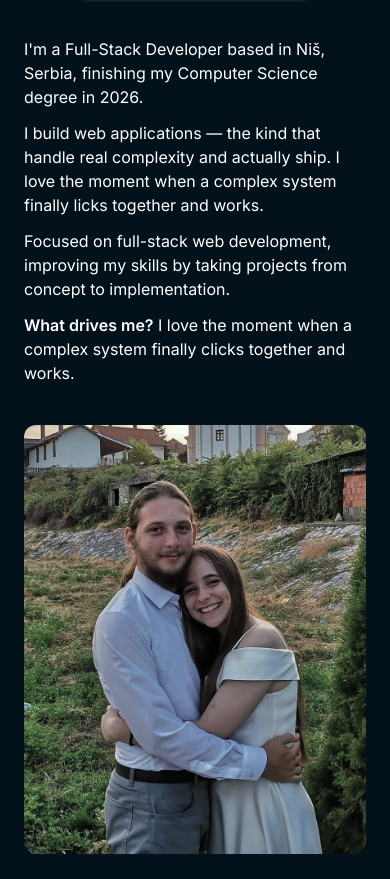
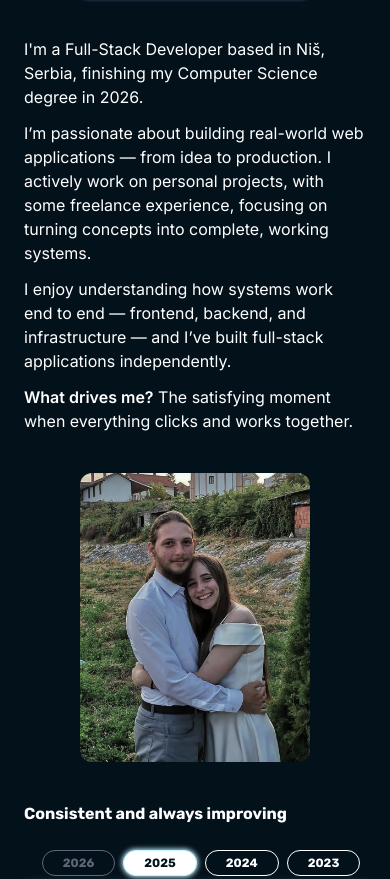
Before and after one commit to VeckovN/veckov-portfolio, a Next.js app: page / in a window 390 px wide. Shown: the part 1367-2246 px from the top of the page. Built offline with nearby package versions, Linux system fonts and the light colour scheme.

Commit message:
chore: refine About me content

```diff
--- a/components/sections/About.tsx
+++ b/components/sections/About.tsx
@@ -26,11 +26,6 @@ const About = () => {
         <section id="about" className='bg-red-300a py-10 w-full mx-auto flex flex-col items-center xl:items-start bg-about text-white'>
 
             <div ref={aboutMeTextRef} className='px-6 md:px-10 max-w-[1280px] w-full mx-auto flex flex-col items-center lg:items-start'>
-                {/* <h2 className={`
-                    mb-10 lg:mb-14 text-3xl md:text-4xl xl:text-5xl font-rubik font-bold
-                    ${aboutMeText.isVisible ? 'animate-slide-down ': 'opacity-0'}
-                    `}
-                > */}
                 <h2 className={`
                     mb-10 lg:mb-14 text-3xl md:text-4xl xl:text-5xl font-rubik font-bold
                     ${isAboutMeTextVisible ? 'animate-[slide-down-close_.3s_ease-in_forwards] ': 'opacity-0'}
@@ -57,8 +52,8 @@ const About = () => {
                     <div className={isAboutMeInfoVisible ? 'animate-[slide-up_.3s_ease-in_forwards] md:animate-[slide-right_.3s_ease-in_forwards]' : 'opacity-0'}>
                         <Image
                             src={PersonalImage}
-                            alt='personalImage'
-                            className="h-fulla min-w-[220px] lg:w-[250px] rounded-xl"
+                            alt='Novak Veckov profile photo'
+                            className="min-w-[220px] max-w-[230px] lg:max-w-[260px] rounded-xl"
                         />
                     </div>
 
@@ -72,16 +67,17 @@ const About = () => {
                             finishing my Computer Science degree in 2026.
                         </p>
                         <p>
-                            I build web applications — the kind that handle real
-                            complexity and actually ship.  I love the moment when a complex system
-                            finally licks together and works.
+                            I’m passionate about building real-world web applications — from idea to production.
+                            I actively work on personal projects, with some freelance experience,
+                            focusing on turning concepts into complete, working systems.
+
                         </p>
                         <p>
-                            Focused on full-stack web development, improving my skills by taking projects
-                            from concept to implementation.
+                            I enjoy understanding how systems work end to end — frontend, backend,
+                            and infrastructure — and I’ve built full-stack applications independently.
                         </p>
                         <p>
-                            <span className='font-semibold'>What drives me?</span> I love the moment when a complex system finally  clicks together and works.
+                            <span className='font-semibold'>What drives me?</span> The satisfying moment when everything clicks and works together.
                         </p>
                     </div>
                 </div>
@@ -93,7 +89,7 @@ const About = () => {
                         ${isGithubCalendarVisible ? 'animate-[slide-right_.3s_ease-in_forwards] delay-150' : 'opacity-0'}
                     `}
                 >
-                    Constant in material and always improving
+                    Consistent and always improving
                 </h3>
 
                 <div ref={githubCalendarRef} className={`mt-4 bg-red-100a w-full ${isGithubCalendarVisible ? 'animate-[slide-up_.3s_ease-in_forwards]' : 'opacity-0'}`}>
```
